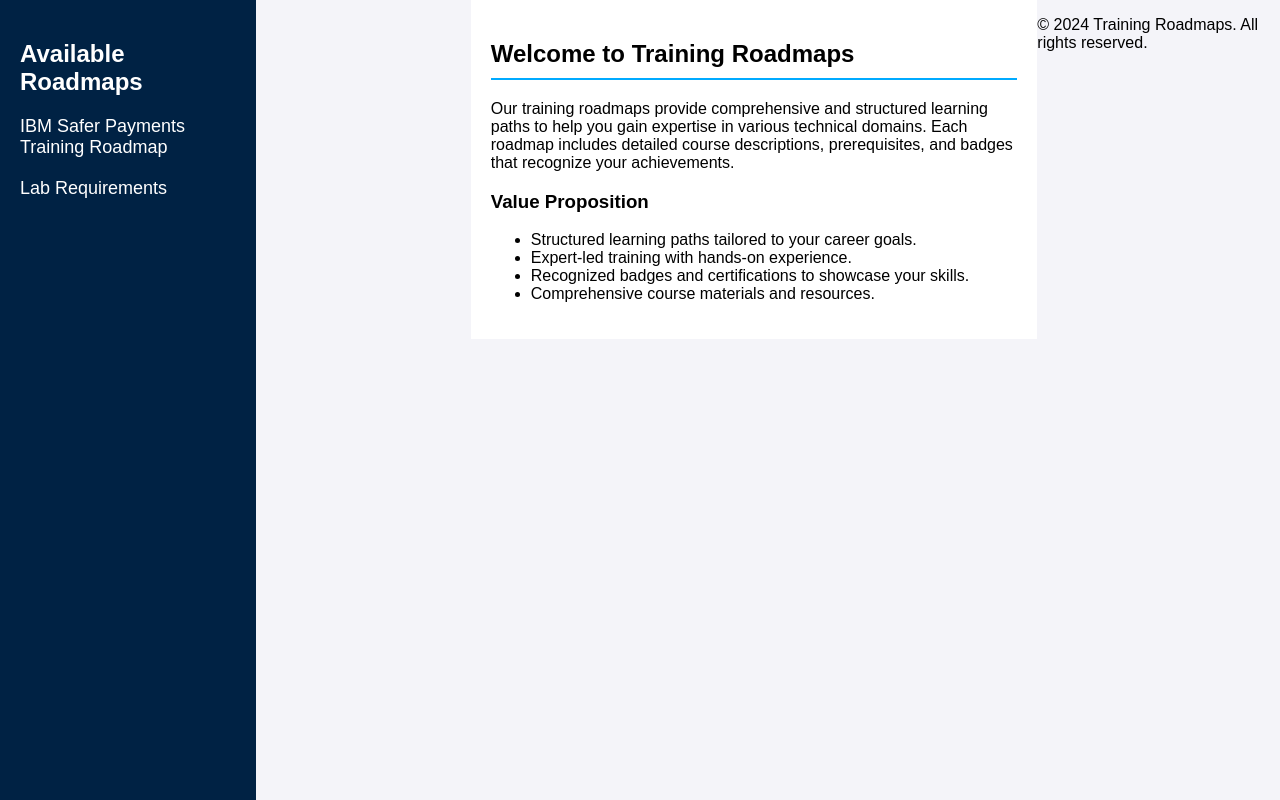
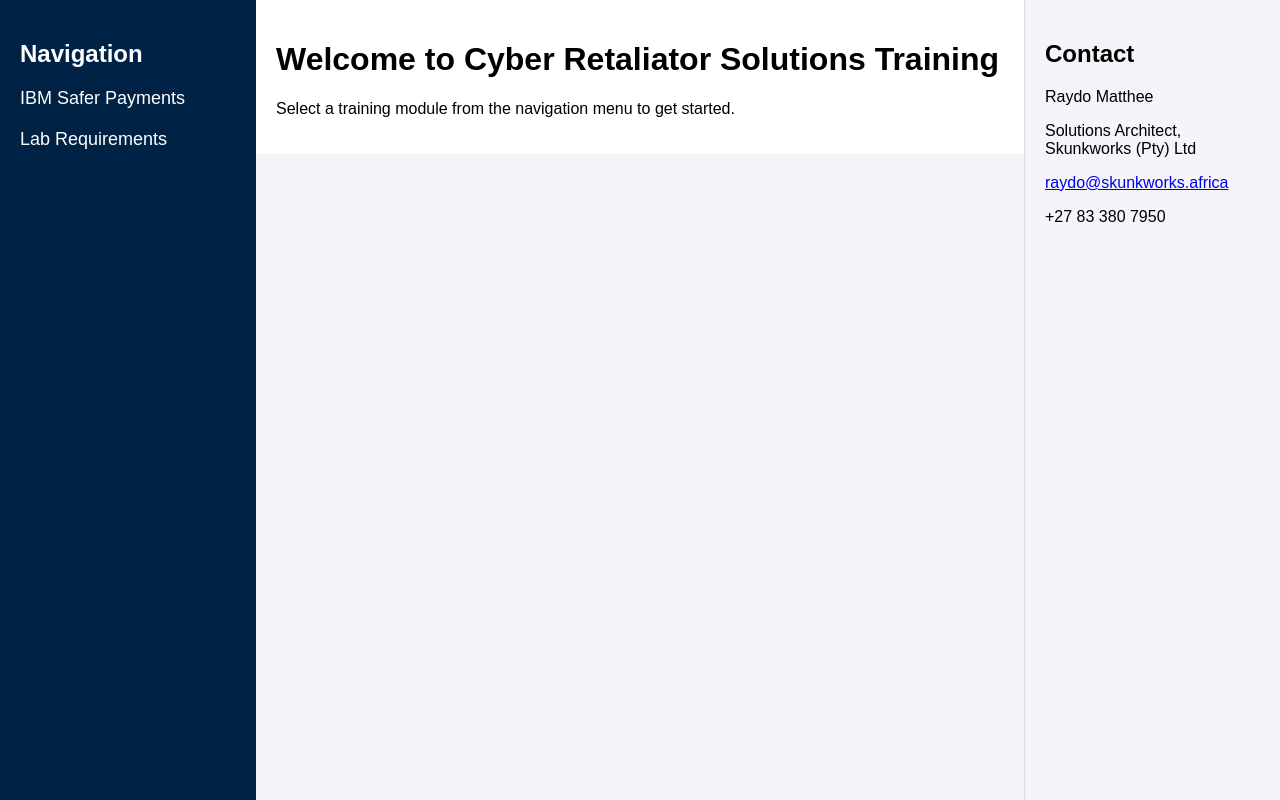
Before and after one commit to Cyber-Retaliator-Solutions/training, a plain HTML site: page docs/index.html in a window 1280 px wide. Drawn offline with Linux system fonts and the light colour scheme.

Commit message:
Update index.html

```diff
--- a/docs/index.html
+++ b/docs/index.html
@@ -3,42 +3,27 @@
 <head>
     <meta charset="UTF-8">
     <meta name="viewport" content="width=device-width, initial-scale=1.0">
-    <title>Training Roadmaps</title>
+    <title>Cyber Retaliator Solutions Training</title>
     <link rel="stylesheet" href="styles/main.css">
 </head>
 <body>
-    <header>
-        <h1>Training Roadmaps</h1>
-    </header>
-
-    <nav class="sidebar-left">
-        <h2>Available Roadmaps</h2>
+    <div class="sidebar-left">
+        <h2>Navigation</h2>
         <ul>
-            <li><a href="safer_payments.html">IBM Safer Payments Training Roadmap</a></li>
+            <li><a href="safer-payments.html">IBM Safer Payments</a></li>
             <li><a href="lab-requirements.html">Lab Requirements</a></li>
-            <!-- Future links to other training roadmaps can be added here -->
         </ul>
-    </nav>
-
-    <main class="content">
-        <section>
-            <h2>Welcome to Training Roadmaps</h2>
-            <p>Our training roadmaps provide comprehensive and structured learning paths to help you gain expertise in various technical domains. Each roadmap includes detailed course descriptions, prerequisites, and badges that recognize your achievements.</p>
-        </section>
-
-        <section>
-            <h3>Value Proposition</h3>
-            <ul>
-                <li>Structured learning paths tailored to your career goals.</li>
-                <li>Expert-led training with hands-on experience.</li>
-                <li>Recognized badges and certifications to showcase your skills.</li>
-                <li>Comprehensive course materials and resources.</li>
-            </ul>
-        </section>
-    </main>
-
-    <footer>
-        <p>&copy; 2024 Training Roadmaps. All rights reserved.</p>
-    </footer>
+    </div>
+    <div class="content">
+        <h1>Welcome to Cyber Retaliator Solutions Training</h1>
+        <p>Select a training module from the navigation menu to get started.</p>
+    </div>
+    <div class="sidebar-right">
+        <h2>Contact</h2>
+        <p>Raydo Matthee</p>
+        <p>Solutions Architect, Skunkworks (Pty) Ltd</p>
+        <p><a href="mailto:raydo@skunkworks.africa">raydo@skunkworks.africa</a></p>
+        <p>+27 83 380 7950</p>
+    </div>
 </body>
 </html>
```
